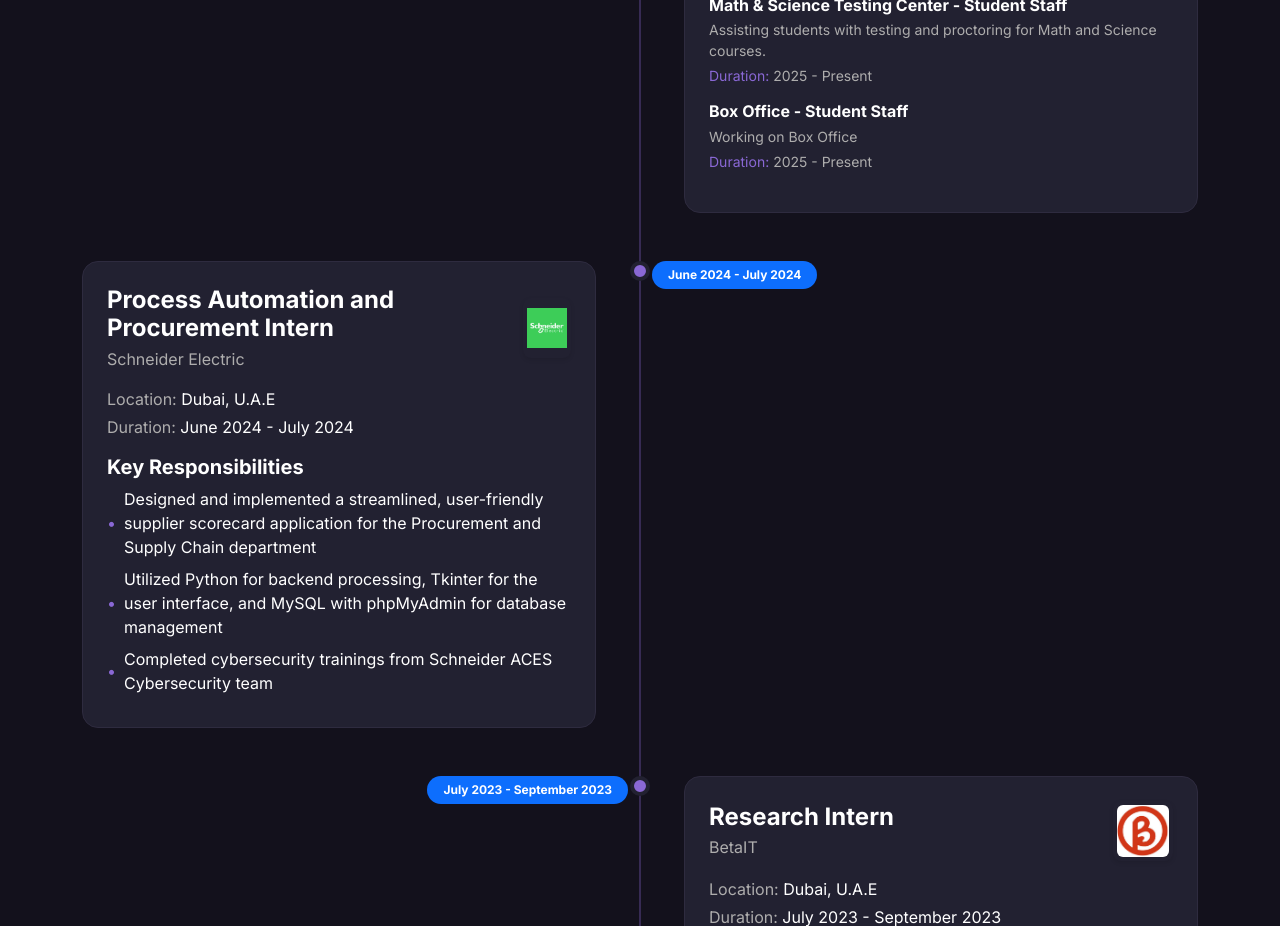
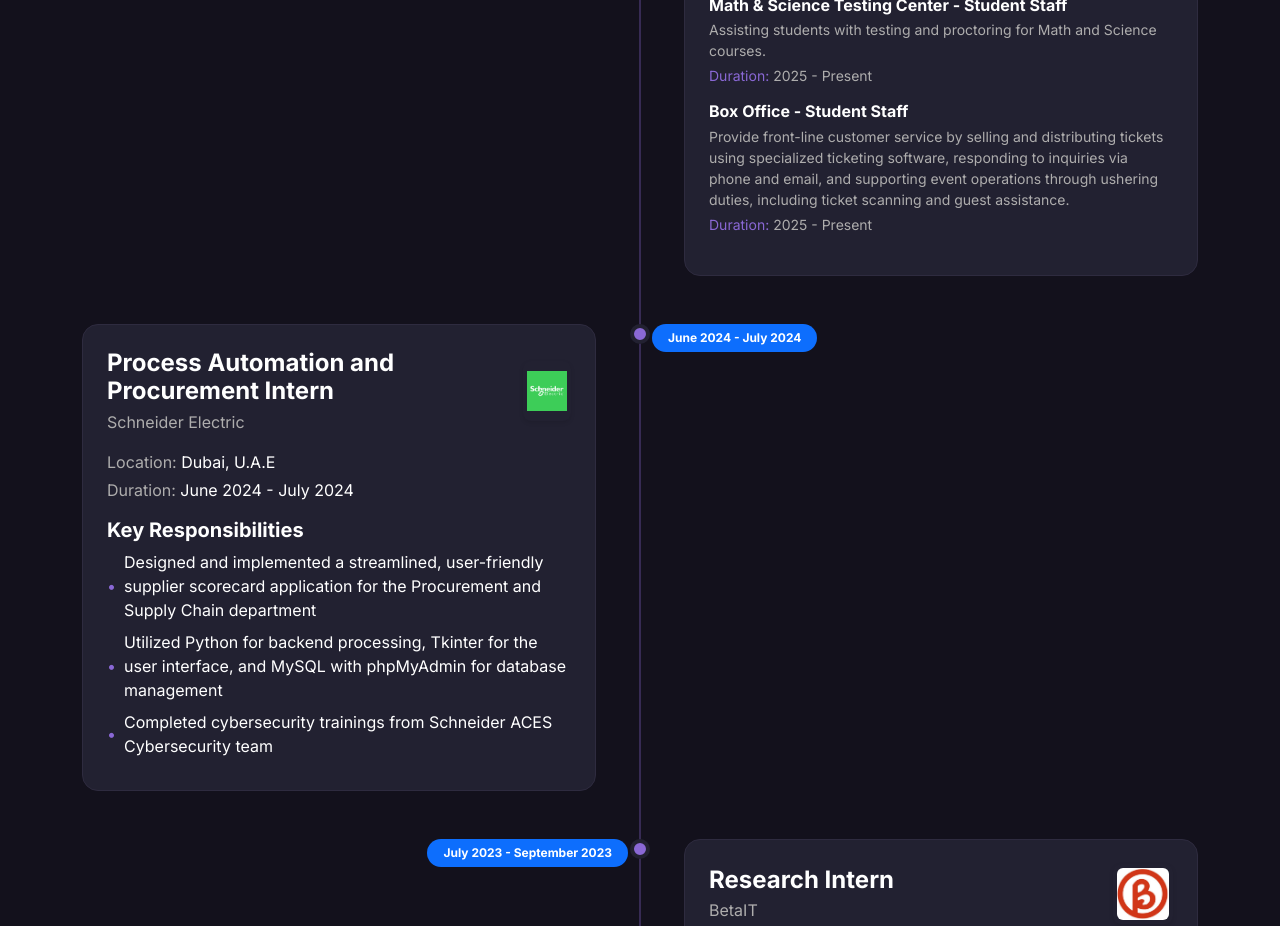
Before and after one commit to MahalakshmiPFW/Portfolio, a React (Create React App) app: page / in a window 1280 px wide. Shown: the part 2560-3486 px from the top of the page. Built offline with nearby package versions, Linux system fonts and the light colour scheme.

Commit message:
feat(timeline): Enhance job description for Box Office role to provide detailed responsibilities

```diff
--- a/src/components/Timeline.jsx
+++ b/src/components/Timeline.jsx
@@ -37,7 +37,7 @@
         },
         {
           title: "Box Office - Student Staff",
-          description: "Working on Box Office",
+          description: "Provide front-line customer service by selling and distributing tickets using specialized ticketing software, responding to inquiries via phone and email, and supporting event operations through ushering duties, including ticket scanning and guest assistance.",
           duration: "2025 - Present"
         }
       ]
```
